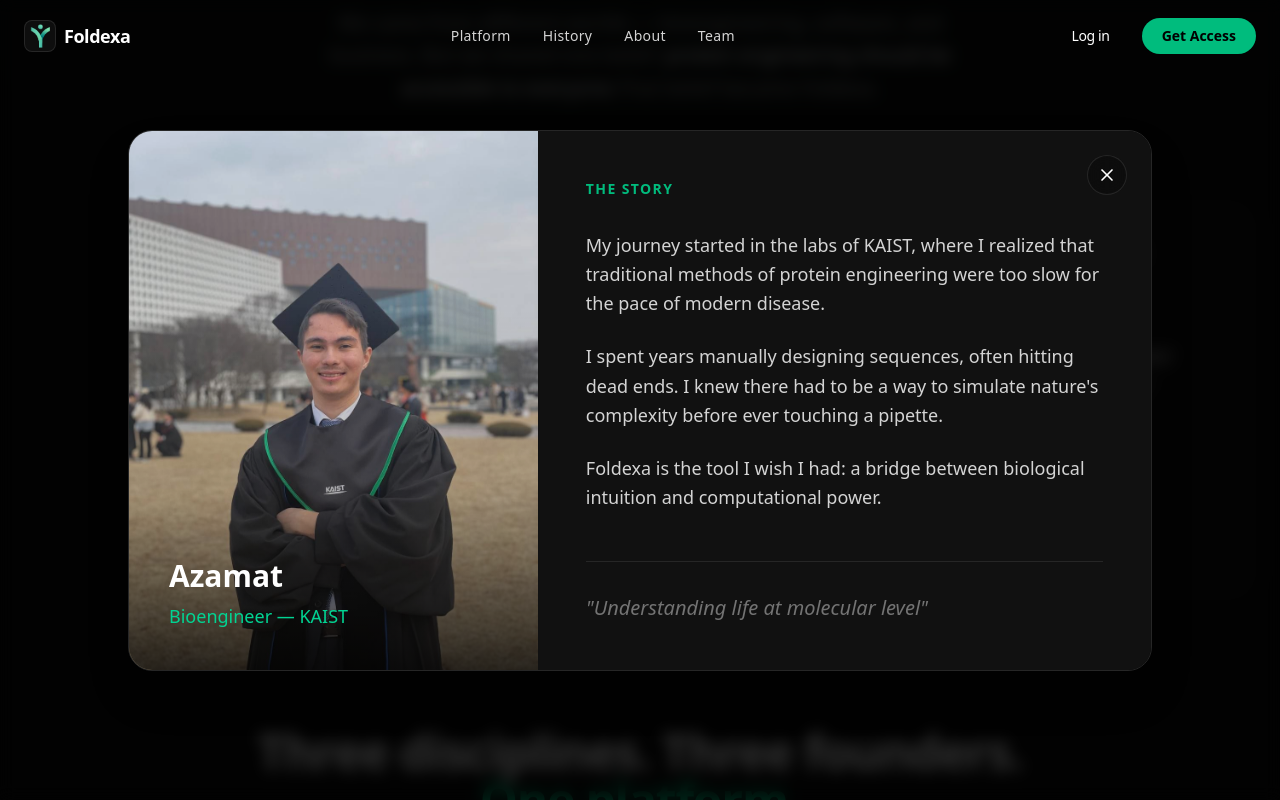
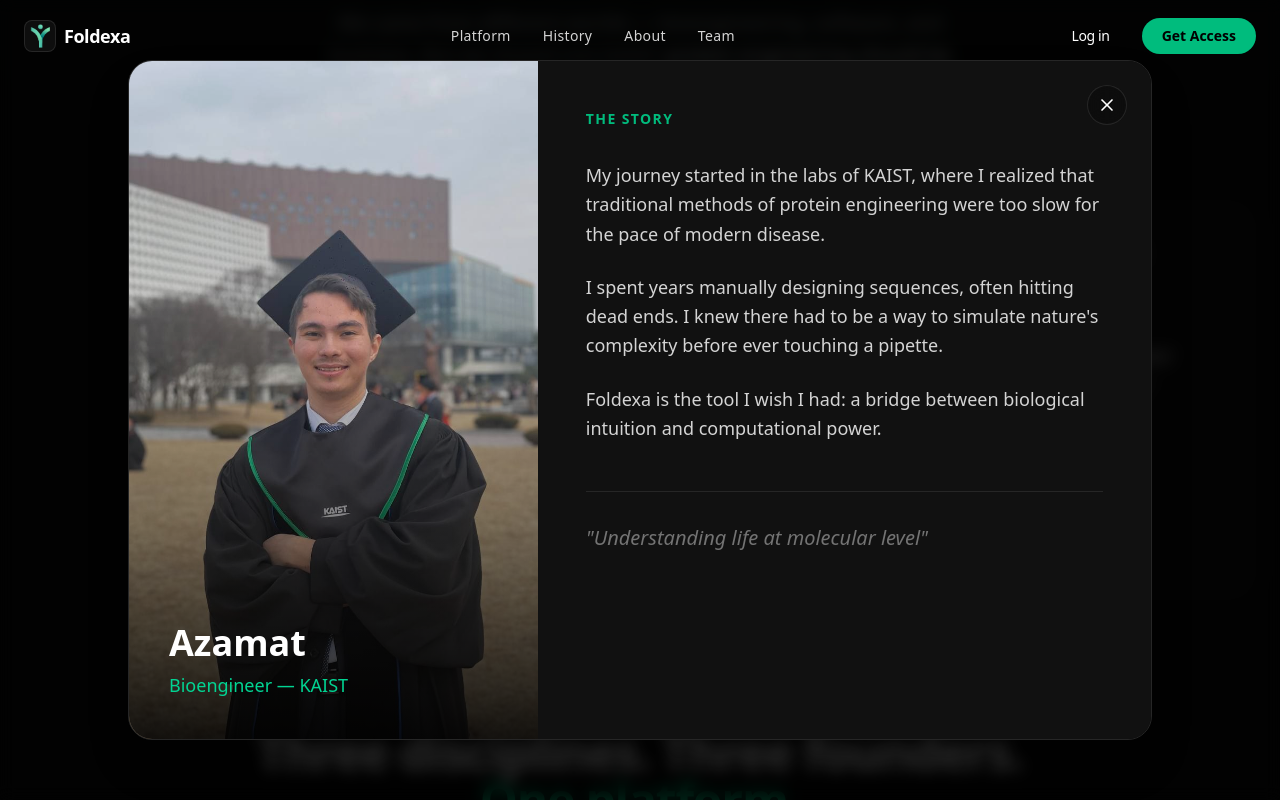
Before and after one commit to Kanna13/foldexa-protein-mvp-, a Next.js app in the folder frontend/: page / in a window 1280 px wide. Both pictures are taken after a click on the element 221 px from the left and 7145 px from the top of the page. Shown: the part 6745-7545 px from the top of the page. Built offline with nearby package versions, Linux system fonts and the light colour scheme.

Commit message:
Initial frontend

```diff
--- a/frontend/src/components/marketing/StorySection.tsx
+++ b/frontend/src/components/marketing/StorySection.tsx
@@ -131,6 +131,7 @@ export function StorySection() {
                   ${selectedId === founder.id ? 'opacity-0 pointer-events-none' : 'opacity-100'}
                 `}
                                 whileHover={{ scale: 1.02 }}
+                                transition={{ type: "spring", stiffness: 300, damping: 30 }}
                             >
                                 {/* Glow Effect */}
                                 <div className={`absolute inset-0 bg-gradient-to-b ${founder.color} opacity-0 group-hover:opacity-100 transition-opacity duration-500`} />
@@ -140,7 +141,8 @@ export function StorySection() {
                                     <div className="flex items-center gap-4 mb-6">
                                         <motion.div
                                             layoutId={`founder-img-${founder.id}`}
-                                            className="relative w-14 h-14 rounded-full overflow-hidden border border-neutral-700 group-hover:border-white/20 transition-colors"
+                                            className="relative w-14 h-14 overflow-hidden border border-neutral-700 group-hover:border-white/20 transition-colors"
+                                            style={{ borderRadius: "50%" }}
                                         >
                                             <Image
                                                 src={founder.image}
@@ -151,8 +153,8 @@ export function StorySection() {
                                             />
                                         </motion.div>
                                         <div>
-                                            <h3 className="text-xl font-bold text-white leading-tight">{founder.name}</h3>
-                                            <p className="text-sm text-neutral-500 font-medium">{founder.role}</p>
+                                            <motion.h3 layoutId={`founder-name-${founder.id}`} className="text-xl font-bold text-white leading-tight">{founder.name}</motion.h3>
+                                            <motion.p layoutId={`founder-role-${founder.id}`} className="text-sm text-neutral-500 font-medium">{founder.role}</motion.p>
                                         </div>
                                     </div>
 
@@ -189,24 +191,24 @@ export function StorySection() {
                                         <motion.div
                                             layoutId={`card-${founder.id}`}
                                             key={founder.id}
-                                            onClick={() => setSelectedId(null)}
-                                            className="w-full max-w-5xl bg-[#0A0A0A] border border-neutral-800 rounded-3xl overflow-hidden shadow-2xl pointer-events-auto relative cursor-zoom-out"
+                                            transition={{ type: "spring", stiffness: 300, damping: 30 }}
+                                            className="w-full max-w-5xl bg-[#0A0A0A] border border-neutral-800 rounded-3xl overflow-hidden shadow-2xl pointer-events-auto relative cursor-zoom-out flex flex-col md:flex-row h-full max-h-[85vh]"
                                         >
                                             {/* Close Button */}
                                             <button
                                                 onClick={(e) => { e.stopPropagation(); setSelectedId(null); }}
-                                                className="absolute top-6 right-6 z-20 w-10 h-10 bg-black/20 hover:bg-black/50 backdrop-blur-md rounded-full flex items-center justify-center text-white transition-colors border border-white/10"
+                                                className="absolute top-6 right-6 z-50 w-10 h-10 bg-black/20 hover:bg-black/50 backdrop-blur-md rounded-full flex items-center justify-center text-white transition-colors border border-white/10"
                                             >
                                                 <X className="w-5 h-5" />
                                             </button>
 
-                                            <div className="grid md:grid-cols-5 h-full max-h-[85vh] overflow-y-auto">
                                             {/* Sidebar (Visual with Background Image) */}
-                                                <div className="md:col-span-2 relative min-h-[300px] md:min-h-full">
+                                            <div className="relative w-full md:w-2/5 min-h-[300px] md:min-h-full">
                                                 {/* Expanded Image Background */}
                                                 <motion.div
                                                     layoutId={`founder-img-${founder.id}`}
-                                                        className="absolute inset-0 z-0"
+                                                    className="absolute inset-0 z-0 overflow-hidden"
+                                                    style={{ borderRadius: "0%" }}
                                                 >
                                                     <Image
                                                         src={founder.image}
@@ -223,31 +225,49 @@ export function StorySection() {
                                                     initial={{ opacity: 0 }}
                                                     animate={{ opacity: 1 }}
                                                     transition={{ duration: 0.5, delay: 0.2 }}
-                                                        className="absolute bottom-0 left-0 right-0 h-2/3 z-10 bg-gradient-to-t from-black/80 via-black/20 to-transparent"
+                                                    className="absolute bottom-0 left-0 right-0 h-2/3 z-10 bg-gradient-to-t from-black/90 via-black/40 to-transparent"
                                                 />
 
-                                                    <div className="relative z-20 h-full flex flex-col justify-end p-8 md:p-10">
-                                                        <h3 className="text-3xl md:text-3xl font-bold text-white mb-2">{founder.name}</h3>
-                                                        <p className="text-lg text-emerald-400 font-medium">{founder.role}</p>
+                                                <div className="relative z-20 h-full flex flex-col justify-end p-8 md:p-10 pointer-events-none">
+                                                    <motion.h3 layoutId={`founder-name-${founder.id}`} className="text-3xl md:text-4xl font-bold text-white mb-2">{founder.name}</motion.h3>
+                                                    <motion.p layoutId={`founder-role-${founder.id}`} className="text-lg text-emerald-400 font-medium">{founder.role}</motion.p>
                                                 </div>
                                             </div>
 
                                             {/* Content */}
-                                                <div className="md:col-span-3 p-10 md:p-12 bg-[#111]">
-                                                    <h4 className={`text-sm font-bold ${founder.textAccent} uppercase tracking-widest mb-8`}>The Story</h4>
+                                            <div className="relative w-full md:w-3/5 p-10 md:p-12 bg-[#111] overflow-y-auto">
+                                                <motion.h4
+                                                    initial={{ opacity: 0, y: 20 }}
+                                                    animate={{ opacity: 1, y: 0 }}
+                                                    transition={{ delay: 0.1 }}
+                                                    className={`text-sm font-bold ${founder.textAccent} uppercase tracking-widest mb-8`}
+                                                >
+                                                    The Story
+                                                </motion.h4>
 
                                                 <div className="space-y-6 text-lg text-neutral-300 leading-relaxed">
                                                     {founder.bio.map((paragraph, i) => (
-                                                            <p key={i}>{paragraph}</p>
+                                                        <motion.p
+                                                            initial={{ opacity: 0, y: 10 }}
+                                                            animate={{ opacity: 1, y: 0 }}
+                                                            transition={{ delay: 0.2 + (i * 0.1) }}
+                                                            key={i}
+                                                        >
+                                                            {paragraph}
+                                                        </motion.p>
                                                     ))}
                                                 </div>
 
-                                                    <div className="mt-12 pt-8 border-t border-neutral-800">
+                                                <motion.div
+                                                    initial={{ opacity: 0 }}
+                                                    animate={{ opacity: 1 }}
+                                                    transition={{ delay: 0.5 }}
+                                                    className="mt-12 pt-8 border-t border-neutral-800"
+                                                >
                                                     <p className="text-neutral-500 italic text-xl">
                                                         "{founder.quote}"
                                                     </p>
-                                                    </div>
-                                                </div>
+                                                </motion.div>
                                             </div>
                                         </motion.div>
                                     ))}
```
Lines whose indentation alone changed are shown as unchanged.
